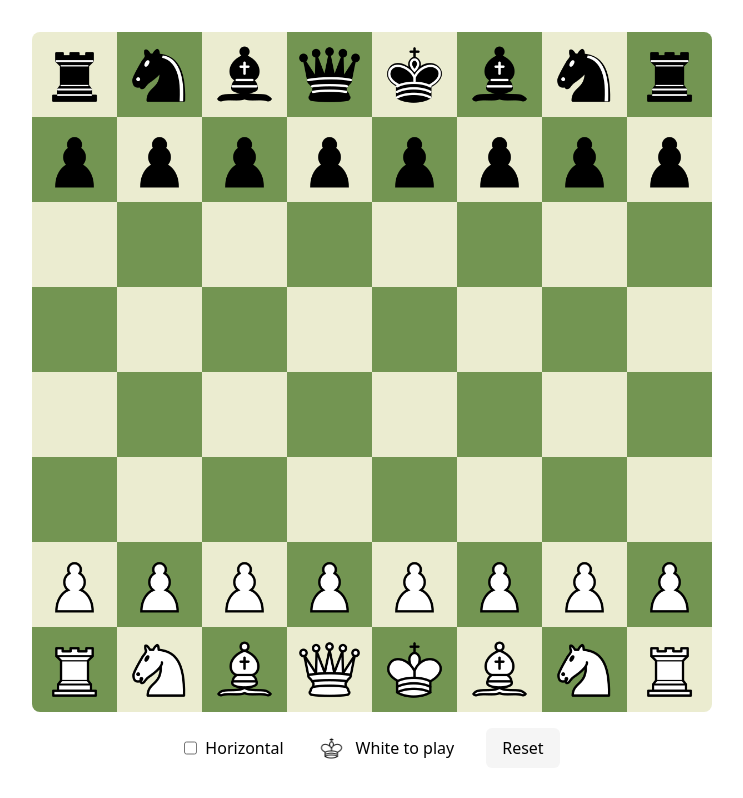
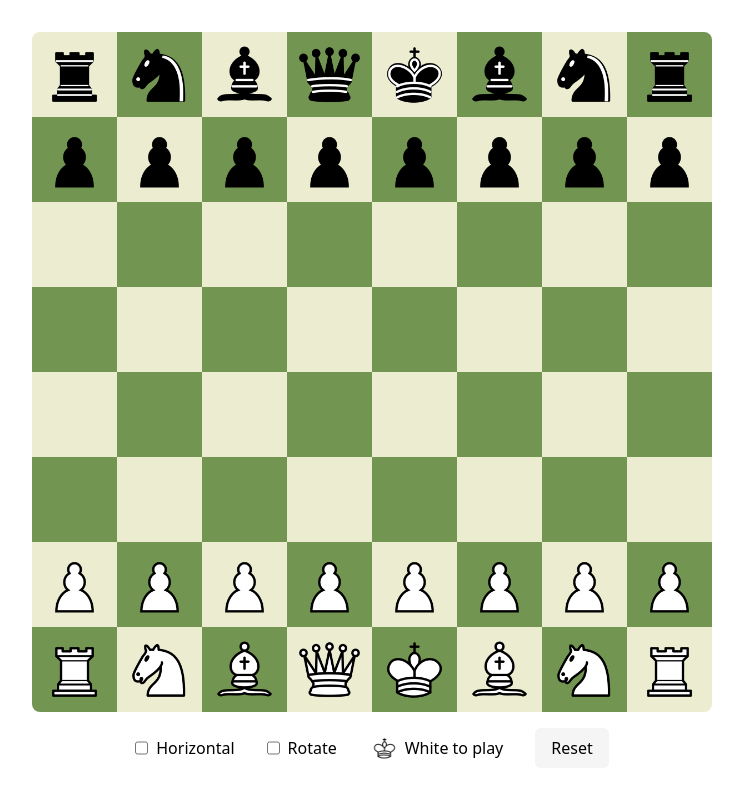
Before and after one commit to arthaud-proust/dev.arthaud.chess, a Vue app: page / in a window 1280 px wide. Shown: the whole page, without its empty margins (268-1011 px from the left). Built offline with nearby package versions, Linux system fonts and the light colour scheme.

Commit message:
:sparkles: Add a setting to rotate board or not

```diff
--- a/src/App.vue
+++ b/src/App.vue
@@ -7,6 +7,7 @@
           :snapshot="game.snapshot"
           :activePosition="moveHandler.origin"
           :horizontal="horizontal"
+          :rotate="rotate"
           @case:click="handleClick"
         />
 
@@ -15,7 +16,11 @@
             <input type="checkbox" v-model="horizontal">
             <span>Horizontal</span>
           </label>
-          <div class=" flex items-center gap-2">
+          <label v-if="!horizontal" class="flex gap-2">
+            <input type="checkbox" v-model="rotate">
+            <span>Rotate</span>
+          </label>
+          <div class=" flex items-center gap-1">
             <template v-if="game.snapshot.currentPlayer === WHITE">
               <BoardPiece :piece="WK" class="w-8" />
               <span>White to play</span>
@@ -63,6 +68,7 @@ import { useSavedSnapshot } from "@/composables/useSavedSnapshot.ts";
 
 const savedSnapshot = useSavedSnapshot();
 const horizontal = useStorage(localStorageKey("ui.horizontal"), false);
+const rotate = useStorage(localStorageKey("ui.rotate"), false);
 const game = reactive(new Game(copyOfGameSnapshot(savedSnapshot.snapshot.value)));
 const isPromotionModalOpened = ref(false);
 const isCheckmateModalOpened = ref(false);
--- a/src/components/Board.vue
+++ b/src/components/Board.vue
@@ -1,6 +1,6 @@
 <template>
   <div class="overflow-hidden rounded-sm md:rounded-md lg:rounded-lg relative aspect-square"
-       :class="horizontal || (snapshot.currentPlayer === WHITE ?'-rotate-90': 'rotate-90')">
+       :class="horizontal || (snapshot.currentPlayer === WHITE || !rotate ?'-rotate-90': 'rotate-90')">
     <div
       class="aspect-square grid grid-cols-8 grid-rows-8"
     >
@@ -27,7 +27,7 @@
             v-if="snapshot.board[col-1]?.[row-1]"
             :piece="snapshot.board[col-1][row-1]"
             :style="{gridColumnStart: row, gridRowStart: col}"
-            :class="horizontal || (snapshot.currentPlayer === WHITE ?'rotate-90': '-rotate-90')"
+            :class="horizontal || (snapshot.currentPlayer === WHITE || !rotate ?'rotate-90': '-rotate-90')"
           />
         </template>
       </template>
@@ -45,9 +45,11 @@ withDefaults(
     snapshot: GameSnapshot
     activePosition?: Position
     horizontal?: boolean
+    rotate?: boolean
   }>(),
   {
-    horizontal: false
+    horizontal: false,
+    rotate: false
   }
 );
 
```
